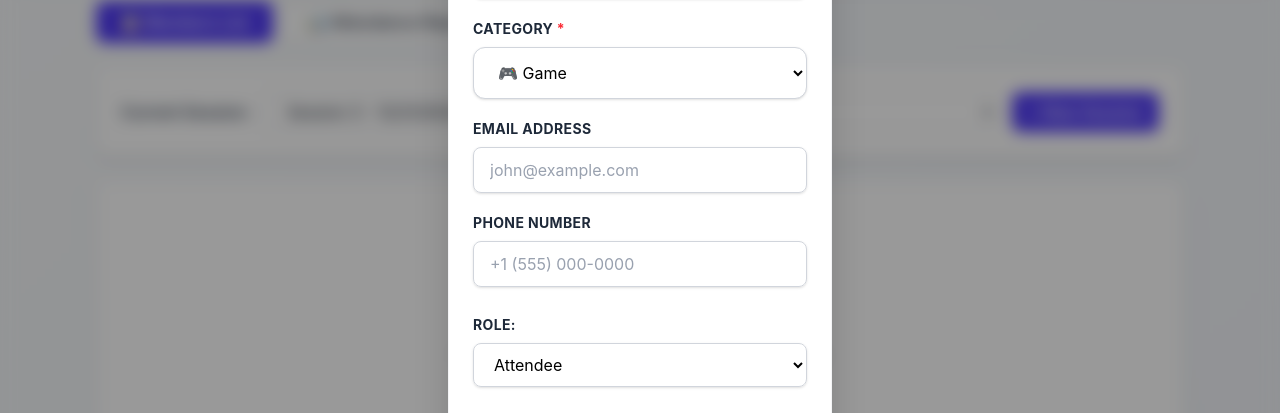
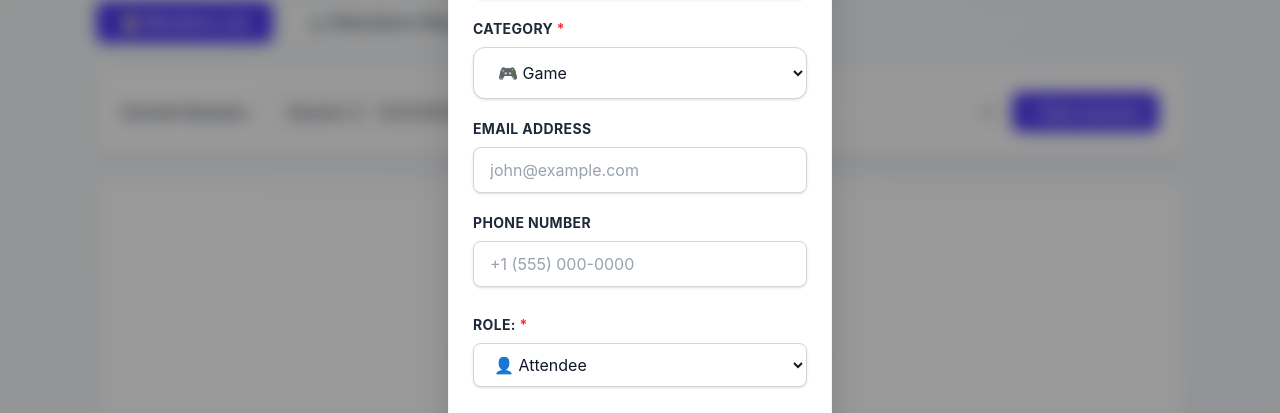
Before and after one commit to JoeRagheb29/MSP_Attendance_Dashboard, a React (Vite) app: page / in a window 1280 px wide. Both pictures are taken after typing "Sample" into the empty fields and a click on the button "Add Member". Shown: the part 251-664 px from the top of the page. Built offline with nearby package versions, Linux system fonts and the light colour scheme.

Commit message:
inhance UI

```diff
--- a/src/components/AddMember.tsx
+++ b/src/components/AddMember.tsx
@@ -1,6 +1,7 @@
 import { useState } from "react";
 import { FiX, FiSave } from "react-icons/fi";
 import type { Member } from "../types";
+import { useTheme } from "../context/useTheme";
 
 interface AddMemberProps {
   onClose: () => void;
@@ -16,6 +17,7 @@ export const AddMember = ({
   onAddMember,
   onUpdateMember,
 }: AddMemberProps) => {
+  const { isDarkMode } = useTheme()
   const [formData, setFormData] = useState({
     name: editingMember?.name || "",
     category: editingMember?.category || "game",
@@ -63,17 +65,17 @@ export const AddMember = ({
   };
 
   return (
-    <div className="fixed inset-0 bg-black/40 backdrop-blur-sm flex items-center justify-center z-50 p-4">
-      <div className="bg-white rounded-2xl shadow-2xl max-w-sm w-full max-h-screen overflow-y-auto border border-gray-100">
+    <div className={`fixed inset-0 ${isDarkMode ? 'bg-black/60' : 'bg-black/40'} backdrop-blur-sm flex items-center justify-center z-50 p-4`}>
+      <div className={`rounded-2xl shadow-2xl max-w-sm w-full max-h-screen overflow-y-auto border ${isDarkMode ? 'bg-gray-800 border-gray-700' : 'bg-white border-gray-100'}`}>
         {/* Header */}
-        <div className="flex justify-between items-center px-6 py-5 border-b border-gray-100 bg-linear-to-r from-indigo-50 to-indigo-50">
-          <h2 className="text-xl font-bold text-gray-800">
+        <div className={`flex justify-between items-center px-6 py-5 border-b ${isDarkMode ? 'border-gray-700 bg-gray-700' : 'border-gray-100 bg-linear-to-r from-indigo-50 to-indigo-50'}`}>
+          <h2 className={`text-xl font-bold ${isDarkMode ? 'text-white' : 'text-gray-800'}`}>
             {editingMember ? "✏️ Edit Member" : "➕ Add Member"}
           </h2>
           <button
             onClick={onClose}
             disabled={loading}
-            className="text-gray-400 hover:text-gray-600 transition-colors disabled:opacity-50 hover:bg-gray-100 rounded-lg p-2 hover:scale-110"
+            className={`transition-colors disabled:opacity-50 rounded-lg p-2 hover:scale-110 ${isDarkMode ? 'text-gray-400 hover:text-gray-200 hover:bg-gray-600' : 'text-gray-400 hover:text-gray-600 hover:bg-gray-100'}`}
             title="Close"
           >
             <FiX size={28} />
@@ -81,9 +83,9 @@ export const AddMember = ({
         </div>
 
         {/* Form */}
-        <form onSubmit={handleSubmit} className="p-6">
+        <form onSubmit={handleSubmit} className={`p-6 ${isDarkMode ? 'bg-gray-800' : 'bg-white'}`}>
           {error && (
-            <div className="mb-6 p-4 bg-red-50 border border-red-200 text-red-700 rounded-xl text-sm font-bold">
+            <div className={`mb-6 p-4 border rounded-xl text-sm font-bold ${isDarkMode ? 'bg-red-900 bg-opacity-30 border-red-700 text-red-400' : 'bg-red-50 border-red-200 text-red-700'}`}>
               ❌ {error}
             </div>
           )}
@@ -92,14 +94,18 @@ export const AddMember = ({
           <div className="mb-5">
             <label
               htmlFor="name"
-              className="block text-sm font-bold text-gray-800 mb-2 uppercase tracking-wide"
+              className={`block text-sm font-bold mb-2 uppercase tracking-wide ${isDarkMode ? 'text-gray-300' : 'text-gray-800'}`}
             >
               Full Name <span className="text-red-500">*</span>
             </label>
             <input type="text" id="name" name="name" value={formData.name}
               onChange={handleChange} placeholder="John Doe" disabled={loading}
               required
-              className="w-full px-4 py-2.5 border border-gray-300 rounded-lg focus:outline-none focus:ring-2 focus:ring-indigo-500 focus:border-transparent disabled:bg-gray-100 transition-all shadow-sm hover:shadow-md placeholder:font-normal placeholder:text-gray-400"
+              className={`w-full px-4 py-2.5 border rounded-lg focus:outline-none focus:ring-2 focus:ring-indigo-500 focus:border-transparent disabled:opacity-50 transition-all shadow-sm hover:shadow-md placeholder:font-normal ${
+                isDarkMode
+                  ? 'bg-gray-700 border-gray-600 text-white placeholder:text-gray-500'
+                  : 'bg-white border-gray-300 text-gray-900 placeholder:text-gray-400'
+              }`}
             />
           </div>
 
@@ -107,7 +113,7 @@ export const AddMember = ({
           <div className="mb-5">
             <label
               htmlFor="category"
-              className="block text-sm font-bold text-gray-800 mb-2 uppercase tracking-wide"
+              className={`block text-sm font-bold mb-2 uppercase tracking-wide ${isDarkMode ? 'text-gray-300' : 'text-gray-800'}`}
             >
               Category <span className="text-red-500">*</span>
             </label>
@@ -118,7 +124,11 @@ export const AddMember = ({
               onChange={handleChange}
               disabled={loading}
               required
-              className="w-full px-5 py-3.5 border border-gray-300 rounded-xl focus:outline-none focus:ring-2 focus:ring-indigo-500 focus:border-transparent disabled:bg-gray-100 transition-all bg-white shadow-sm hover:shadow-md"
+              className={`w-full px-5 py-3.5 border rounded-xl focus:outline-none focus:ring-2 focus:ring-indigo-500 focus:border-transparent disabled:opacity-50 transition-all shadow-sm hover:shadow-md ${
+                isDarkMode
+                  ? 'bg-gray-700 border-gray-600 text-white'
+                  : 'bg-white border-gray-300 text-gray-900'
+              }`}
             >
               <option value="game">🎮 Game</option>
               <option value="graphics">🎨 Graphics</option>
@@ -129,7 +139,7 @@ export const AddMember = ({
           <div className="mb-5">
             <label
               htmlFor="email"
-              className="block text-sm font-bold text-gray-800 mb-2 uppercase tracking-wide"
+              className={`block text-sm font-bold mb-2 uppercase tracking-wide ${isDarkMode ? 'text-gray-300' : 'text-gray-800'}`}
             >
               Email Address
             </label>
@@ -141,7 +151,11 @@ export const AddMember = ({
               onChange={handleChange}
               placeholder="john@example.com"
               disabled={loading}
-              className="w-full px-4 py-2.5 border border-gray-300 rounded-lg focus:outline-none focus:ring-2 focus:ring-indigo-500 focus:border-transparent disabled:bg-gray-100 transition-all shadow-sm hover:shadow-md placeholder:font-normal placeholder:text-gray-400"
+              className={`w-full px-4 py-2.5 border rounded-lg focus:outline-none focus:ring-2 focus:ring-indigo-500 focus:border-transparent disabled:opacity-50 transition-all shadow-sm hover:shadow-md placeholder:font-normal ${
+                isDarkMode
+                  ? 'bg-gray-700 border-gray-600 text-white placeholder:text-gray-500'
+                  : 'bg-white border-gray-300 text-gray-900 placeholder:text-gray-400'
+              }`}
             />
           </div>
 
@@ -149,7 +163,7 @@ export const AddMember = ({
           <div className="mb-7">
             <label
               htmlFor="phone"
-              className="block text-sm font-bold text-gray-800 mb-2 uppercase tracking-wide"
+              className={`block text-sm font-bold mb-2 uppercase tracking-wide ${isDarkMode ? 'text-gray-300' : 'text-gray-800'}`}
             >
               Phone Number
             </label>
@@ -162,17 +176,21 @@ export const AddMember = ({
               placeholder="+1 (555) 000-0000"
               disabled={loading}
               required
-              className="w-full px-4 py-2.5 border border-gray-300 rounded-lg focus:outline-none focus:ring-2 focus:ring-indigo-500 focus:border-transparent disabled:bg-gray-100 transition-all shadow-sm hover:shadow-md placeholder:font-normal placeholder:text-gray-400"
+              className={`w-full px-4 py-2.5 border rounded-lg focus:outline-none focus:ring-2 focus:ring-indigo-500 focus:border-transparent disabled:opacity-50 transition-all shadow-sm hover:shadow-md placeholder:font-normal ${
+                isDarkMode
+                  ? 'bg-gray-700 border-gray-600 text-white placeholder:text-gray-500'
+                  : 'bg-white border-gray-300 text-gray-900 placeholder:text-gray-400'
+              }`}
             />
           </div>
 
           {/* Role Input */}
           <div className="mb-7">
             <label
-              htmlFor="phone"
-              className="block text-sm font-bold text-gray-800 mb-2 uppercase tracking-wide"
+              htmlFor="role"
+              className={`block text-sm font-bold mb-2 uppercase tracking-wide ${isDarkMode ? 'text-gray-300' : 'text-gray-800'}`}
             >
-              Role:
+              Role: <span className="text-red-500">*</span>
             </label>
             <select
               title="Select role"
@@ -182,11 +200,15 @@ export const AddMember = ({
               onChange={handleChange}
               disabled={loading}
               required
-              className="w-full px-4 py-2.5 border border-gray-300 rounded-lg focus:outline-none focus:ring-2 focus:ring-indigo-500 focus:border-transparent disabled:bg-gray-100 transition-all shadow-sm hover:shadow-md"
+              className={`w-full px-4 py-2.5 border rounded-lg focus:outline-none focus:ring-2 focus:ring-indigo-500 focus:border-transparent disabled:opacity-50 transition-all shadow-sm hover:shadow-md ${
+                isDarkMode
+                  ? 'bg-gray-700 border-gray-600 text-white'
+                  : 'bg-white border-gray-300 text-gray-900'
+              }`}
             >
-              <option value="attendee">Attendee</option>
-              <option value="member">Member</option>
-              <option value="organizer">Organizer</option>
+              <option value="attendee">👤 Attendee</option>
+              <option value="member">👥 Member</option>
+              <option value="organizer">🎖️ Organizer</option>
             </select>
           </div>
 
@@ -196,14 +218,20 @@ export const AddMember = ({
               type="button"
               onClick={onClose}
               disabled={loading}
-              className="flex-1 px-4 py-2.5 border-2 border-gray-300 text-gray-700 font-bold rounded-lg hover:bg-gray-50 transition-all disabled:opacity-50 disabled:cursor-not-allowed uppercase tracking-wide text-sm"
+              className={`flex-1 px-4 py-2.5 border-2 font-bold rounded-lg transition-all disabled:opacity-50 disabled:cursor-not-allowed uppercase tracking-wide text-sm ${
+                isDarkMode
+                  ? 'border-gray-600 text-gray-300 hover:bg-gray-600'
+                  : 'border-gray-300 text-gray-700 hover:bg-gray-50'
+              }`}
             >
               Cancel
             </button>
             <button
               type="submit"
               disabled={loading}
-              className="flex-1 px-4 py-2.5 bg-linear-to-r from-indigo-600 to-indigo-600 text-white font-bold rounded-lg hover:from-indigo-700 hover:to-indigo-700 transition-all disabled:opacity-50 disabled:cursor-not-allowed flex items-center justify-center gap-2 shadow-lg hover:shadow-xl hover:scale-105 uppercase tracking-wide text-sm"
+              className={`flex-1 px-4 py-2.5 bg-indigo-600 text-white font-bold rounded-lg hover:bg-indigo-700 transition-all disabled:opacity-50 disabled:cursor-not-allowed flex items-center justify-center gap-2 shadow-lg hover:shadow-xl hover:scale-105 uppercase tracking-wide text-sm ${
+                isDarkMode ? '' : ''
+              }`}
             >
               <FiSave size={18} /> {loading ? "Saving..." : "Save"}
             </button>
```
